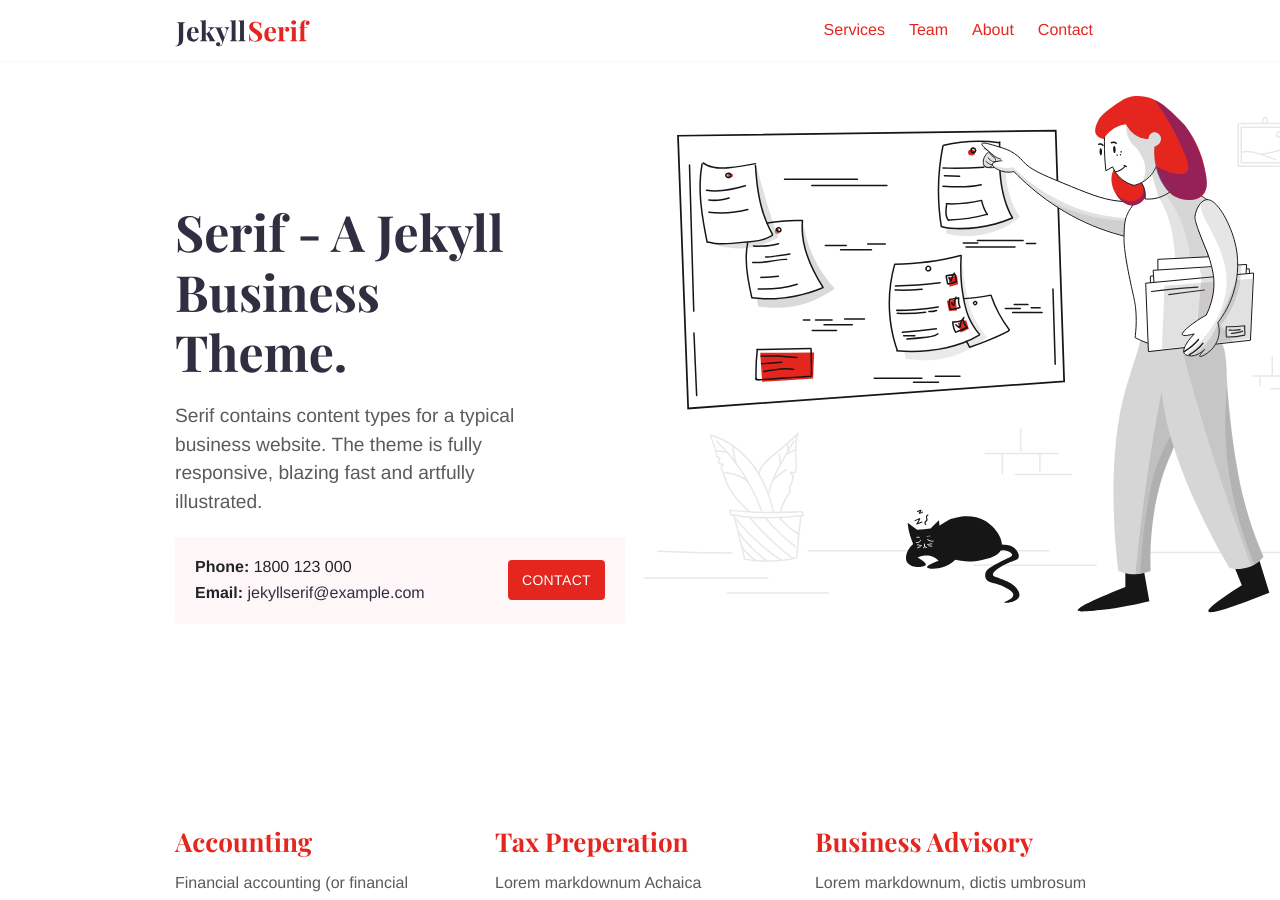
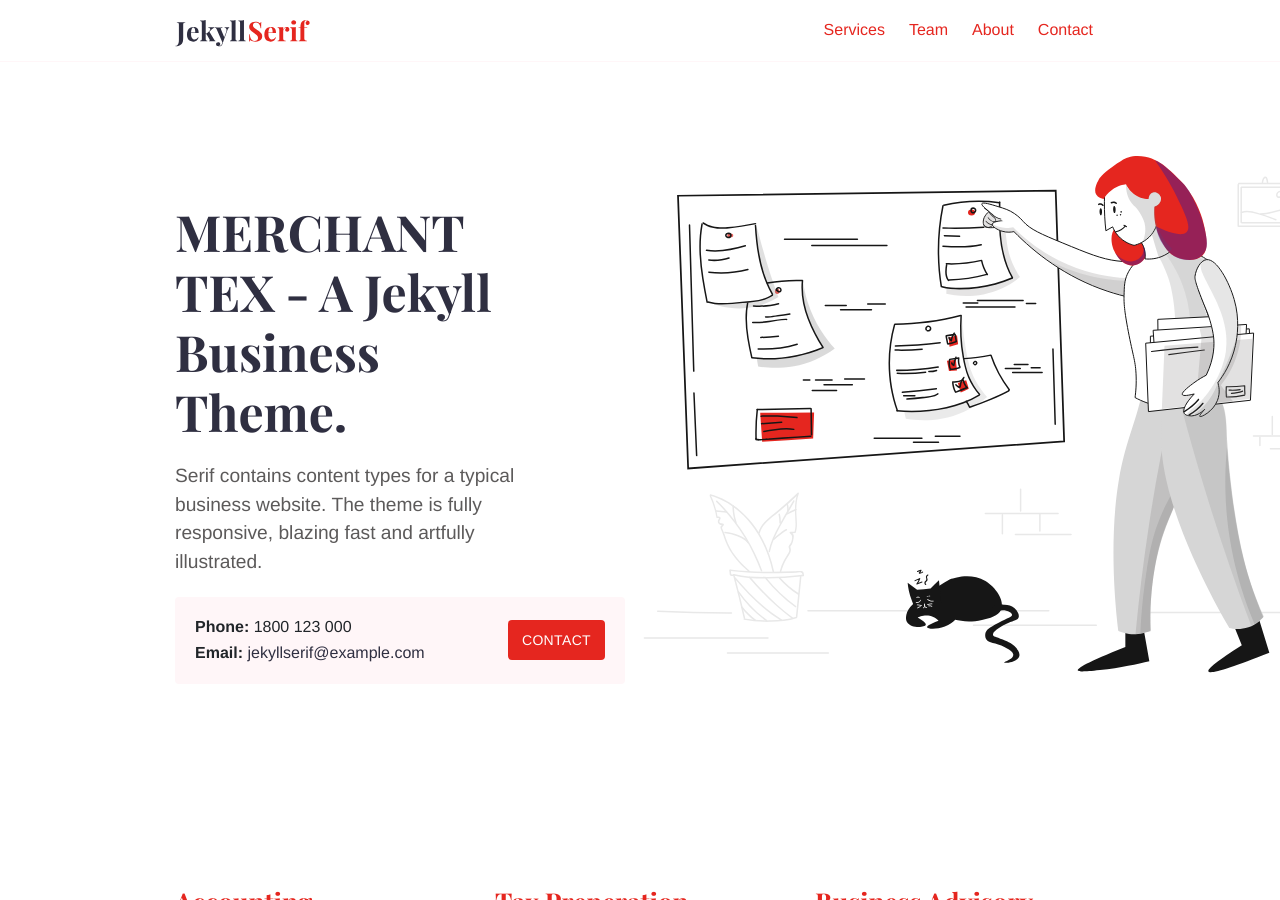
Before and after one commit to stackbit-projects/curious-moon-e8536, a Jekyll site: the page built from index.md, in a window 1280 px wide and 900 px high. Built offline with Jekyll 4.4.1, drawn with Linux system fonts in a browser that asks for light colours.

Commit message:
index.md: updated markdown_content

```diff
--- a/index.md
+++ b/index.md
@@ -1,12 +1,13 @@
 ---
 title: Jekyll Serif Theme
 layout: home
-description: Jekyll Serif contains content types for a typical business website. The theme is fully responsive, blazing fast and artfully illustrated.
-intro_image: "images/illustrations/pointing.svg"
+description: >-
+  Jekyll Serif contains content types for a typical business website. The theme
+  is fully responsive, blazing fast and artfully illustrated.
+intro_image: images/illustrations/pointing.svg
 intro_image_absolute: true
 intro_image_hide_on_mobile: true
 ---
-
-# Serif - A Jekyll Business Theme.
+# MERCHANT TEX - A Jekyll Business Theme.
 
 Serif contains content types for a typical business website. The theme is fully responsive, blazing fast and artfully illustrated.
```
